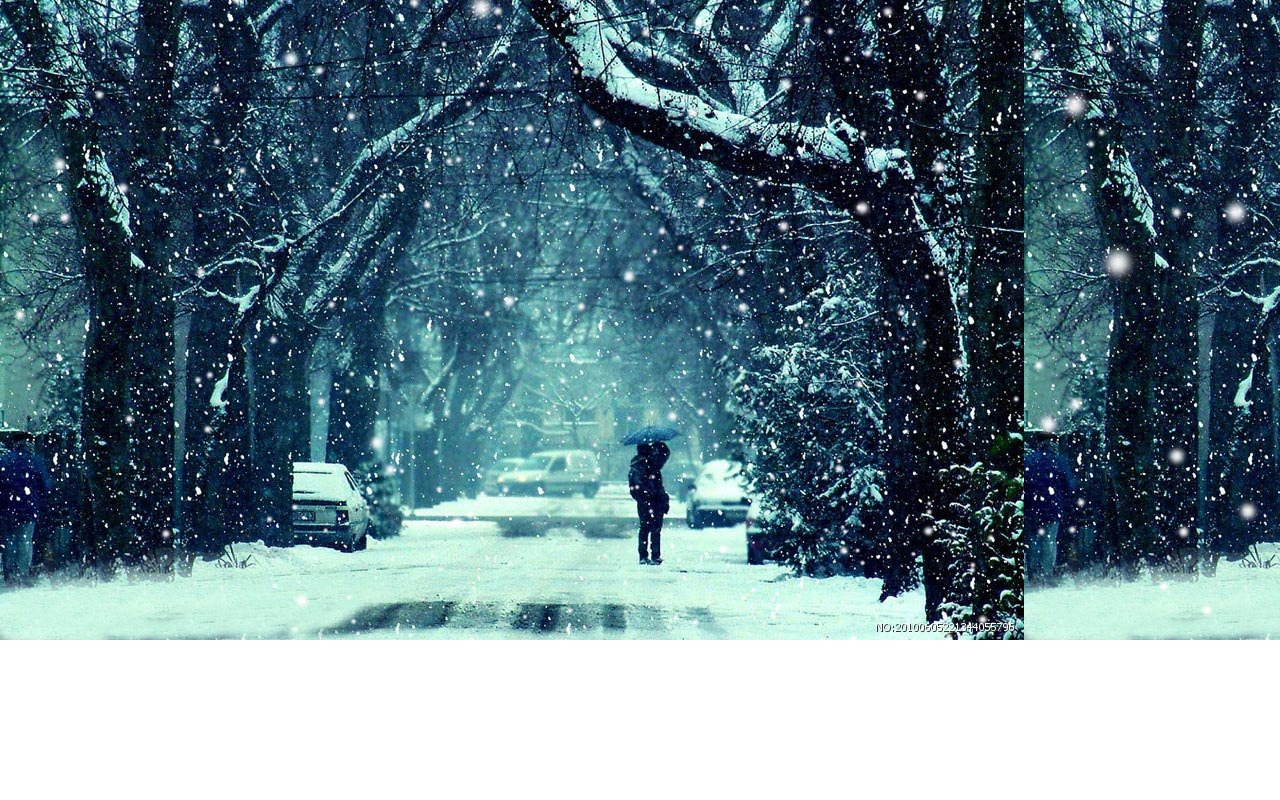
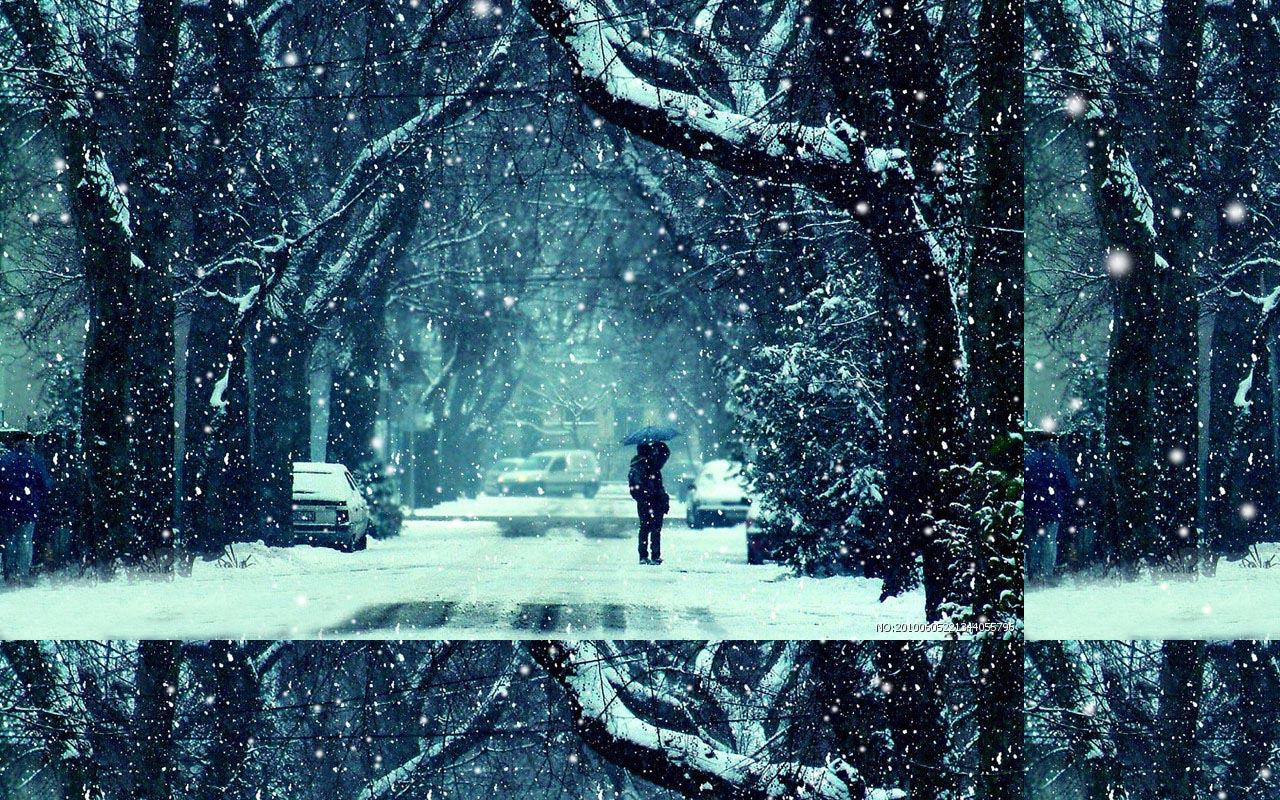
Before and after one commit to albanjin/albanjin.github.io, a plain HTML site: page xuejing/index.html in a window 1280 px wide. Drawn offline with Linux system fonts and the light colour scheme.

Commit message:
'update'

```diff
--- a/xuejing/index.html
+++ b/xuejing/index.html
@@ -8,7 +8,7 @@
     <style type="text/css">
         body {
             background-color: #000044;
-            background: url(images/bg.jpg) repeat-x;
+            background: url(images/bg.jpg) repeat;
             margin: 0px;
             overflow: hidden;
         }
```
